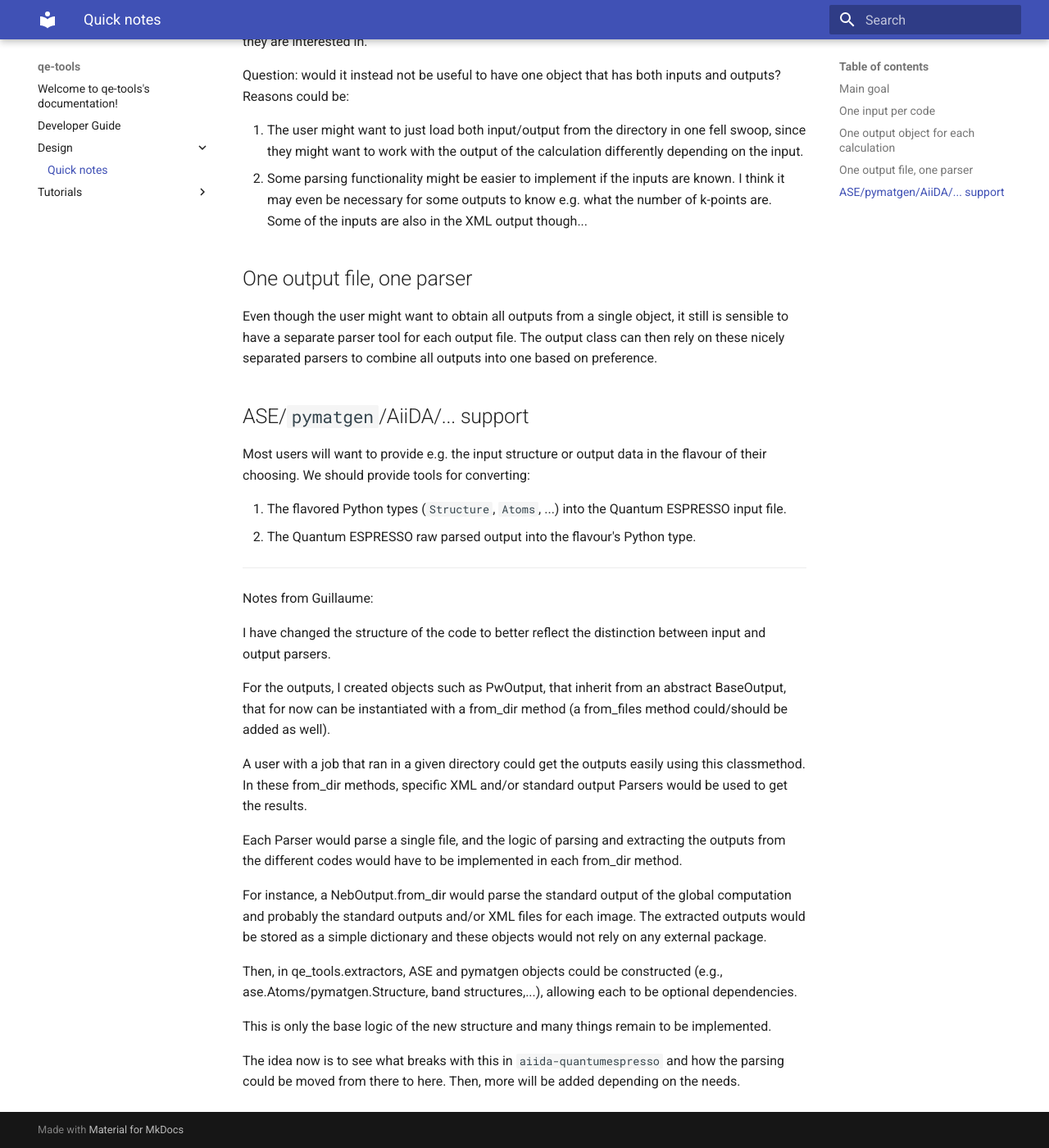
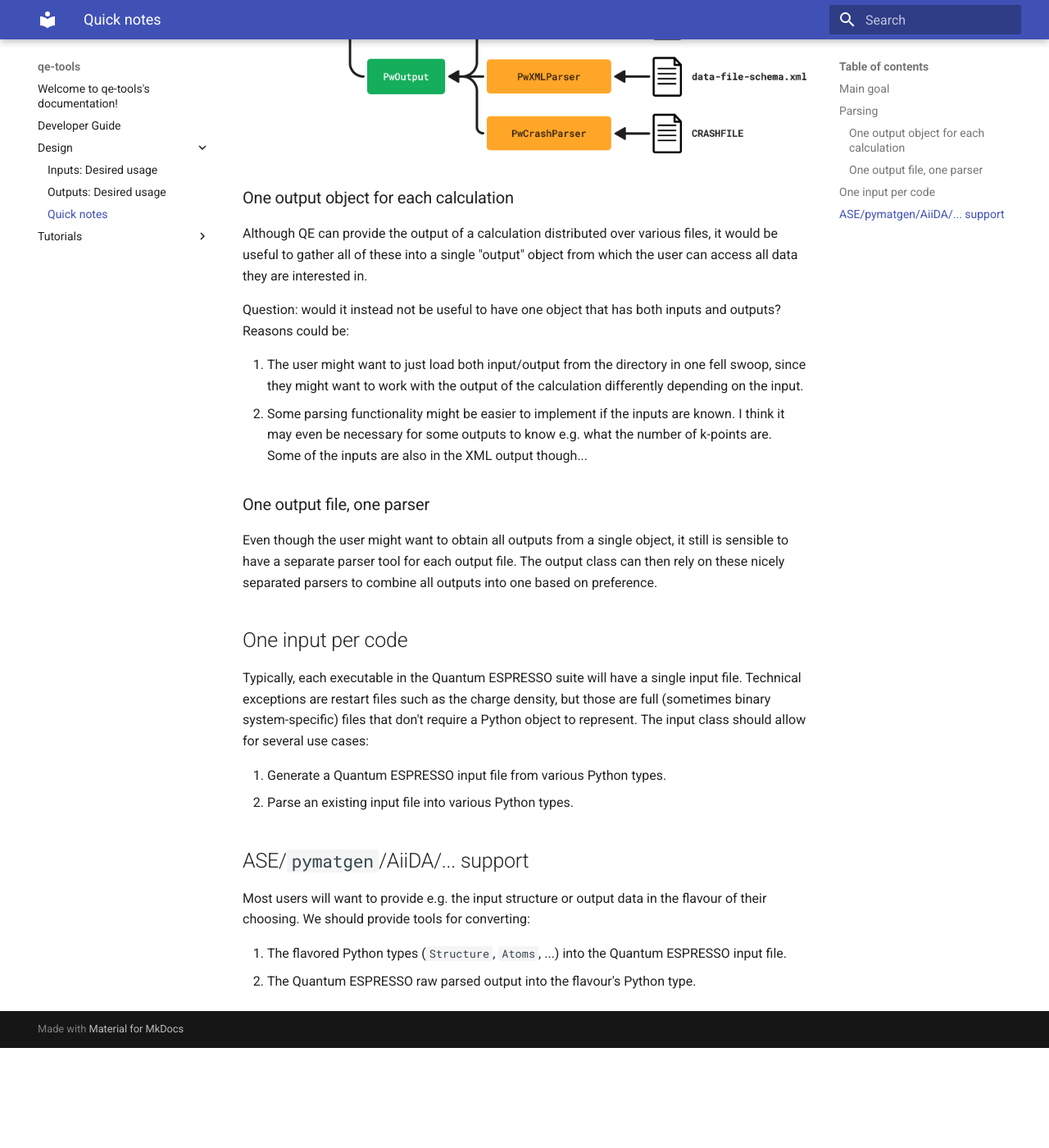
Before and after one commit to aiidateam/qe-tools, an MkDocs documentation site: the page built from docs/design/quicknotes.md, in a window 1280 px wide and 1400 px high, scrolled down 847 px. Shown: the whole window at 82% size. Built offline with MkDocs 1.6.1 and Material for MkDocs 9.7.7, drawn with Linux system fonts in a browser that asks for light colours; after the commit the page ends 2125 px from its top, so only the background shows below that; some of the changed text lies outside the part shown.

Commit message:
📚 Improve/reorganise design docs

```diff
--- a/docs/design/quicknotes.md
+++ b/docs/design/quicknotes.md
@@ -4,33 +4,45 @@ A place to write down quick notes on the design decisions made for the `qe-tools
 
 ## Main goal
 
-The main goal of this package should be to develop **easy to use** tools to deal with Quantum ESPRESSO that **just work**.
+The main goal of this package should be to develop *easy to use* tools to deal with Quantum ESPRESSO that *just work*.
 
 * **Easy to use**: Tools should be easy to find, intuitive and require as few steps as possible to get the desired outcome.
 * **Just work**: Tools should be robust and clever, working as the user intends with a variety of input options without having to understand their functionality in too much detail.
 
-## One input per code
+The basic features we want to offer, in order of priority:
 
-Typically, each executable in the Quantum ESPRESSO suite will have a single input file.
-Technical exceptions are restart files such as the charge density, but those are full (sometimes binary system-specific) files that don't require a Python object to represent.
-The input class should allow for two use cases:
+1. Output parsing.
+2. Input file parsing / generation / validation.
+3. Interfaces with other tools (AiiDA, `pymatgen`, ASE, ...).
+4. Definitions and explanations of failure modes.
 
-1. Generate a Quantum ESPRESSO input file from various Python types.
-2. Parse an existing input file into various Python types.
+## Parsing
 
-## One output object for each calculation
+![](img/class_structure.png)
+
+### One output object for each calculation
 
 Although QE can provide the output of a calculation distributed over various files, it would be useful to gather all of these into a single "output" object from which the user can access all data they are interested in.
 
 Question: would it instead not be useful to have one object that has both inputs and outputs? Reasons could be:
 
 1. The user might want to just load both input/output from the directory in one fell swoop, since they might want to work with the output of the calculation differently depending on the input.
-2. Some parsing functionality might be easier to implement if the inputs are known. I think it may even be necessary for some outputs to know e.g. what the number of k-points are. Some of the inputs are also in the XML output though...
+2. Some parsing functionality might be easier to implement if the inputs are known.
+   I think it may even be necessary for some outputs to know e.g. what the number of k-points are. Some of the inputs are also in the XML output though...
 
-## One output file, one parser
+### One output file, one parser
 
 Even though the user might want to obtain all outputs from a single object, it still is sensible to have a separate parser tool for each output file.
 The output class can then rely on these nicely separated parsers to combine all outputs into one based on preference.
+
+## One input per code
+
+Typically, each executable in the Quantum ESPRESSO suite will have a single input file.
+Technical exceptions are restart files such as the charge density, but those are full (sometimes binary system-specific) files that don't require a Python object to represent.
+The input class should allow for several use cases:
+
+1. Generate a Quantum ESPRESSO input file from various Python types.
+2. Parse an existing input file into various Python types.
 
 ## ASE/`pymatgen`/AiiDA/... support
 
@@ -39,23 +51,3 @@ We should provide tools for converting:
 
 1. The flavored Python types (`Structure`, `Atoms`, ...) into the Quantum ESPRESSO input file.
 2. The Quantum ESPRESSO raw parsed output into the flavour's Python type.
-
----
-
-Notes from Guillaume:
-
-I have changed the structure of the code to better reflect the distinction between input and output parsers.
-
-For the outputs, I created objects such as PwOutput, that inherit from an abstract BaseOutput, that for now can be instantiated with a from_dir method (a from_files method could/should be added as well).
-
-A user with a job that ran in a given directory could get the outputs easily using this classmethod. In these from_dir methods, specific XML and/or standard output Parsers would be used to get the results.
-
-Each Parser would parse a single file, and the logic of parsing and extracting the outputs from the different codes would have to be implemented in each from_dir method.
-
-For instance, a NebOutput.from_dir would parse the standard output of the global computation and probably the standard outputs and/or XML files for each image. The extracted outputs would be stored as a simple dictionary and these objects would not rely on any external package.
-
-Then, in qe_tools.extractors, ASE and pymatgen objects could be constructed (e.g., ase.Atoms/pymatgen.Structure, band structures,...), allowing each to be optional dependencies.
-
-This is only the base logic of the new structure and many things remain to be implemented.
-
-The idea now is to see what breaks with this in `aiida-quantumespresso` and how the parsing could be moved from there to here. Then, more will be added depending on the needs.
```
Also changed, not shown: docs/design/img/class_structure.png (added), docs/design/inputs_desired_usage.md (renamed from docs/tutorials/inputs_desired_usage.md), docs/design/outputs_desired_usage.md (renamed from docs/tutorials/outputs_desired_usage.md).
